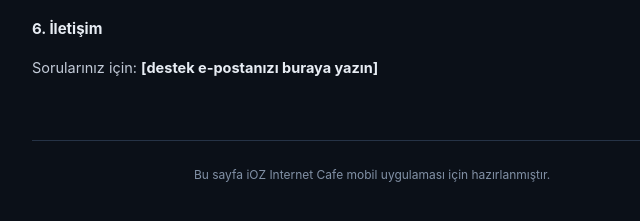
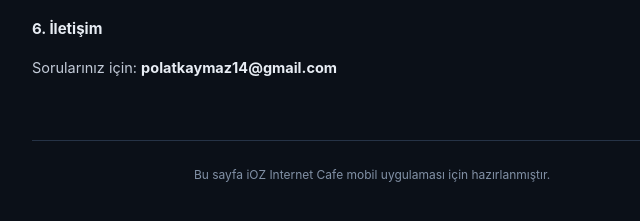
Before and after one commit to yapayzekapolat1-afk/ioz-internet-cafe, a website: page docs/index.html in a window 1280 px wide. Shown: the part 1718-1939 px from the top of the page, 268-908 px from the left. Drawn offline with Linux system fonts and the light colour scheme.

Commit message:
Update index.html

```diff
--- a/docs/index.html
+++ b/docs/index.html
@@ -130,7 +130,7 @@
     barındırmaz; genel kullanıcı kitlesine (Everyone / PEGI 3) uygundur.</p>
 
     <h3>6. İletişim</h3>
-    <p>Sorularınız için: <strong>[destek e-postanızı buraya yazın]</strong></p>
+    <p>Sorularınız için: <strong> polatkaymaz14@gmail.com </strong></p>
   </section>
 
   <footer>
```
